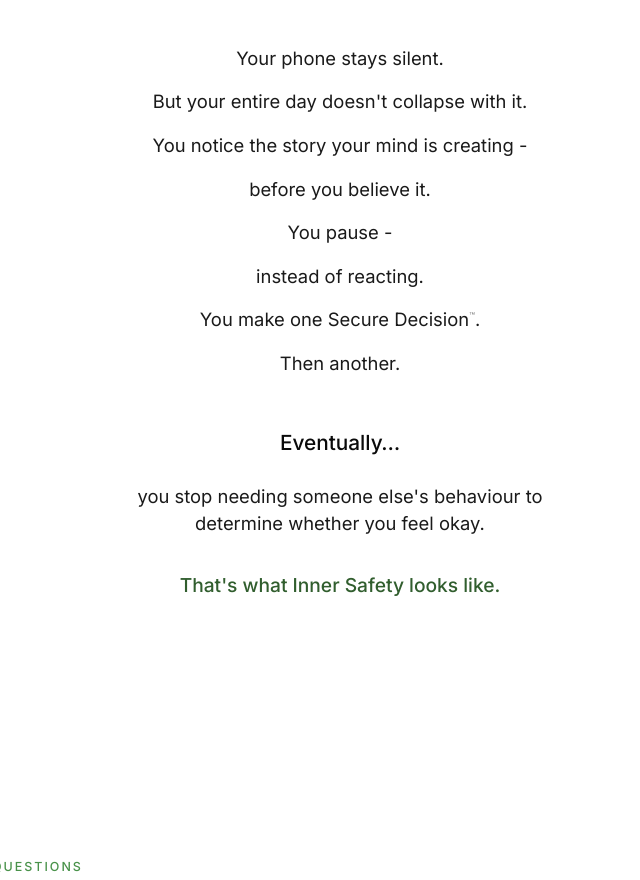
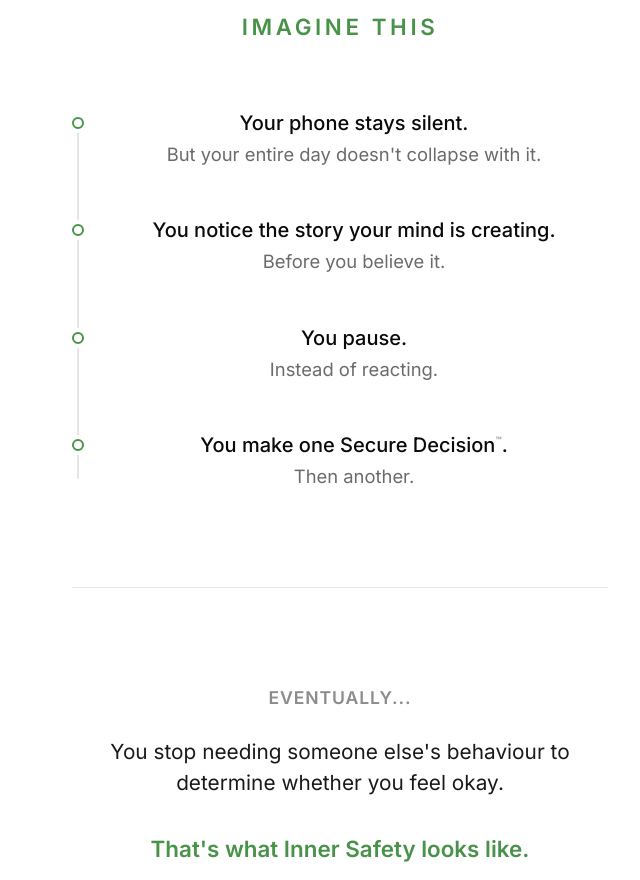
Before and after one commit to thear7278-crypto/innersafety, a website built with Vite: page index.html in a window 1280 px wide. Shown: the part 3960-4840 px from the top of the page, without its empty margins (300-940 px from the left). Built offline with nearby package versions, Linux system fonts and the light colour scheme.

Commit message:
new update: imagine section

```diff
--- a/index.html
+++ b/index.html
@@ -195,25 +195,48 @@
       </section>
 
       <!-- Transformation -->
+      <!-- Transformation -->
       <section class="section transformation" id="transformation">
         <div class="container transformation__inner">
-          <p class="eyebrow reveal">Imagine this</p>
-          <div class="transformation__lines reveal">
-            <p>Your phone stays silent.</p>
-            <p class="transformation__indent">But your entire day doesn't collapse with it.</p>
-            <p>You notice the story your mind is creating -</p>
-            <p class="transformation__indent">before you believe it.</p>
-            <p>You pause -</p>
-            <p class="transformation__indent">instead of reacting.</p>
-            <p>You make one Secure Decision<sup>™</sup>.</p>
-            <p class="transformation__indent">Then another.</p>
+          <p class="transformation__end eyebrow reveal">Imagine this</p>
+
+          <div class="transformation__timeline">
+            <!-- Step 1 -->
+            <div class="transformation__step reveal">
+              <div class="transformation__node"></div>
+              <p class="transformation__trigger">Your phone stays silent.</p>
+              <p class="transformation__response">But your entire day doesn't collapse with it.</p>
+            </div>
+
+            <!-- Step 2 -->
+            <div class="transformation__step reveal">
+              <div class="transformation__node"></div>
+              <p class="transformation__trigger">You notice the story your mind is creating.</p>
+              <p class="transformation__response">Before you believe it.</p>
+            </div>
+
+            <!-- Step 3 -->
+            <div class="transformation__step reveal">
+              <div class="transformation__node"></div>
+              <p class="transformation__trigger">You pause.</p>
+              <p class="transformation__response">Instead of reacting.</p>
+            </div>
+
+            <!-- Step 4 -->
+            <div class="transformation__step reveal">
+              <div class="transformation__node"></div>
+              <p class="transformation__trigger">You make one Secure Decision<sup>™</sup>.</p>
+              <p class="transformation__response">Then another.</p>
+            </div>
           </div>
-          <p class="transformation__eventually reveal">Eventually…</p>
-          <p class="transformation__close reveal">
-            you stop needing someone else's behaviour to determine whether you
-            feel okay.
-          </p>
-          <p class="transformation__end reveal">That's what Inner Safety looks like.</p>
+
+          <div class="transformation__conclusion reveal">
+            <p class="transformation__eventually">Eventually...</p>
+            <p class="transformation__close">
+              You stop needing someone else's behaviour to determine whether you feel okay.
+            </p>
+            <p class="transformation__end">That's what Inner Safety looks like.</p>
+          </div>
         </div>
       </section>
 
--- a/style.css
+++ b/style.css
@@ -840,3 +840,119 @@ html.no-js .reveal {
     transition: none;
   }
 }
+
+/* ---------- Transformation ---------- */
+.transformation {
+  background: var(--white);
+}
+.transformation__inner {
+  max-width: 600px;
+  margin: 0 auto;
+}
+.transformation .eyebrow {
+  text-align: center;
+  margin-bottom: var(--space-6);
+}
+
+/* Timeline Layout */
+.transformation__timeline {
+  position: relative;
+  padding-left: 28px;
+  margin-bottom: var(--space-6);
+}
+.transformation__timeline::before {
+  content: "";
+  position: absolute;
+  top: 8px;
+  bottom: 12px;
+  left: 5px;
+  width: 2px;
+  background: var(--border);
+  border-radius: var(--r-full);
+}
+
+/* Individual Steps */
+.transformation__step {
+  position: relative;
+  margin-bottom: var(--space-5);
+}
+.transformation__step:last-child {
+  margin-bottom: 0;
+}
+.transformation__node {
+  position: absolute;
+  left: -28px;
+  top: 8px;
+  width: 12px;
+  height: 12px;
+  border-radius: var(--r-full);
+  background: var(--white);
+  border: 2px solid var(--accent);
+  box-shadow: 0 0 0 4px var(--white);
+  z-index: 2;
+}
+
+/* Typography for pairs */
+.transformation__trigger {
+  font-size: 1.25rem;
+  font-weight: 500;
+  color: var(--ink-900);
+  line-height: 1.4;
+  margin-bottom: 4px;
+}
+.transformation__response {
+  font-size: 1.15rem;
+  color: var(--text-soft);
+  font-style: italic;
+  line-height: 1.5;
+}
+
+/* Conclusion Block */
+.transformation__conclusion {
+  text-align: center;
+  margin-top: var(--space-7);
+  padding-top: var(--space-5);
+  border-top: 1px solid var(--border);
+}
+.transformation__eventually {
+  font-size: 1.1rem;
+  font-weight: 600;
+  color: var(--ink-400);
+  text-transform: uppercase;
+  letter-spacing: 0.05em;
+  margin-bottom: var(--space-3);
+}
+.transformation__close {
+  font-size: 1.3rem;
+  line-height: 1.5;
+  color: var(--ink-800);
+  max-width: 48ch;
+  margin: 0 auto var(--space-4);
+}
+.transformation__end {
+  font-size: 1.4rem;
+  font-weight: 600;
+  color: var(--accent);
+}
+
+/* Responsive */
+@media (max-width: 620px) {
+  .transformation__timeline {
+    padding-left: 24px;
+  }
+  .transformation__node {
+    left: -24px;
+    width: 10px;
+    height: 10px;
+    top: 6px;
+  }
+  .transformation__trigger {
+    font-size: 1.15rem;
+  }
+  .transformation__response {
+    font-size: 1.05rem;
+  }
+  .transformation__close {
+    font-size: 1.15rem;
+  }
+}
```
